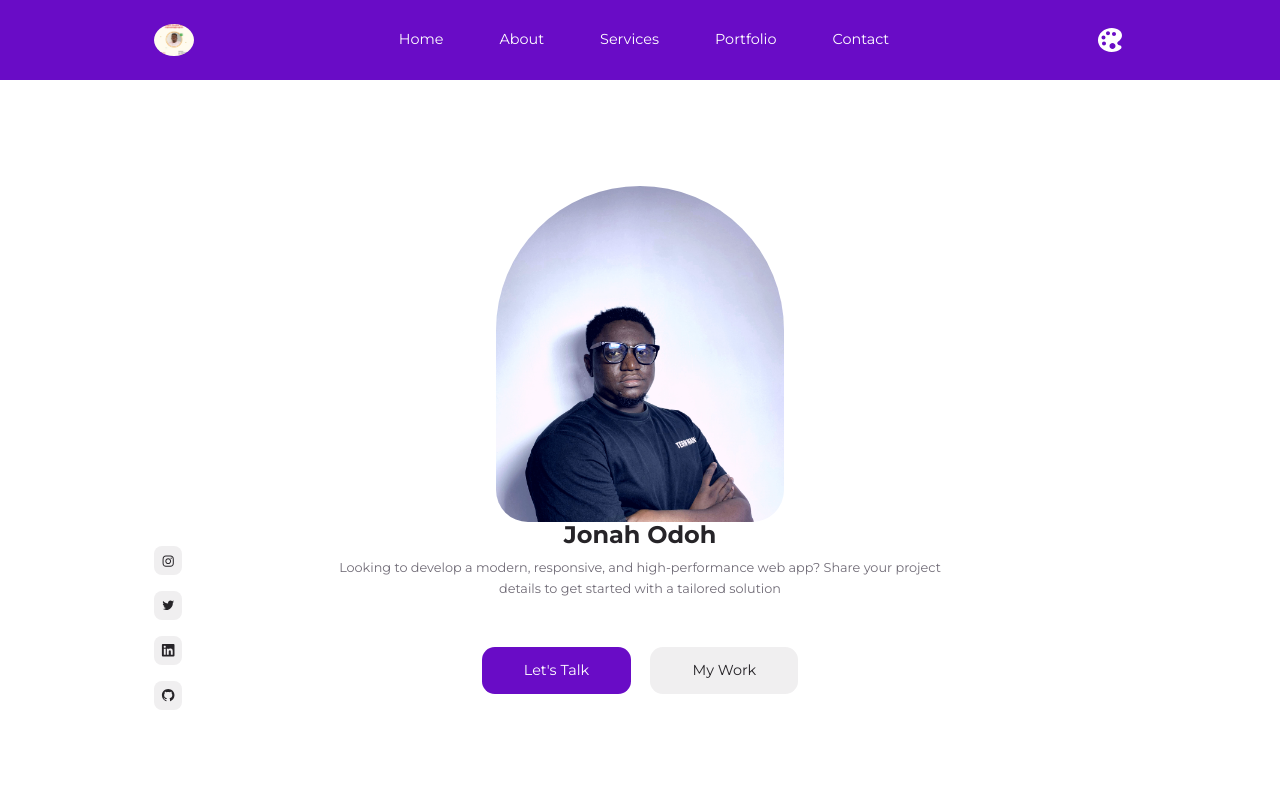
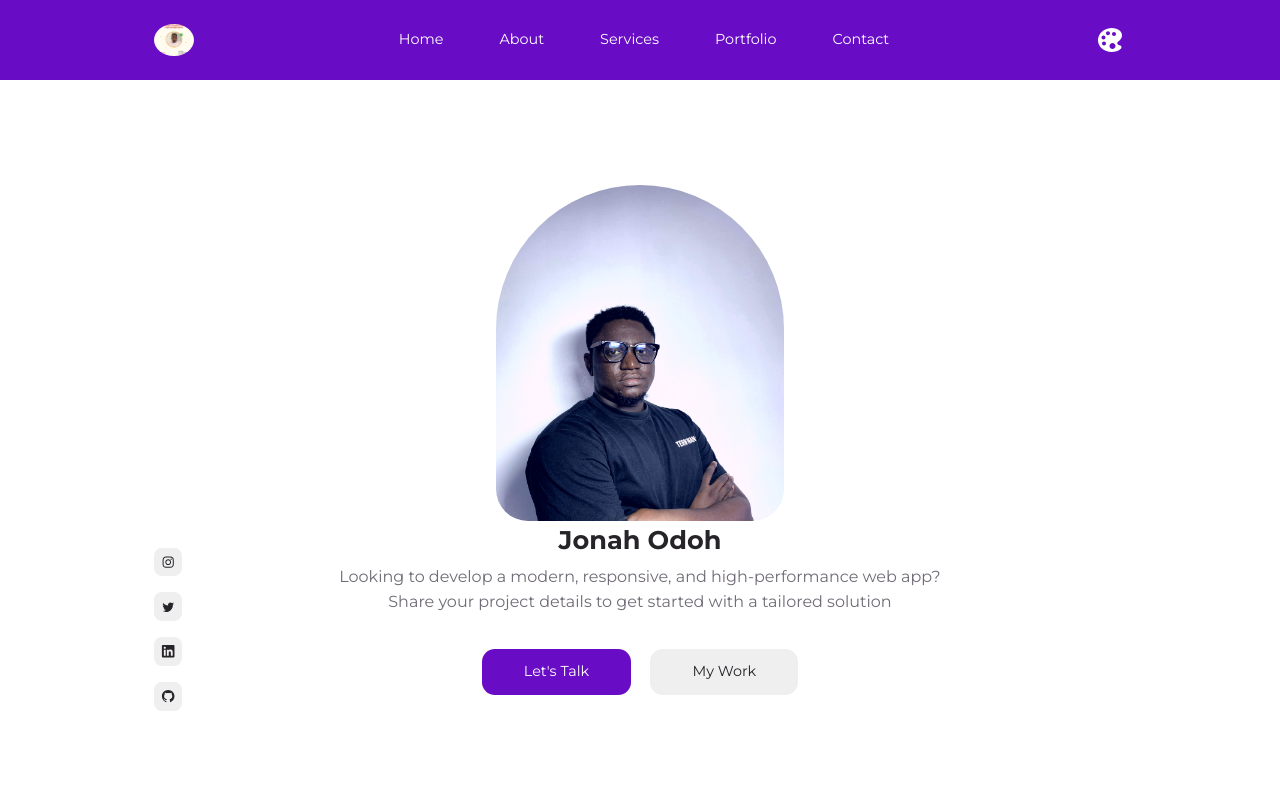
Before and after one commit to omonuj/my-portfolio, a React (Create React App) app: page / in a window 1280 px wide. Shown: the top 800 px of the page. Built offline with nearby package versions, Linux system fonts and the light colour scheme.

Commit message:
my updates

```diff
--- a/src/sections/header/header.css
+++ b/src/sections/header/header.css
@@ -25,15 +25,16 @@ header {
 }
 
 .header__container p {
-    font-size: 0.8rem;
+    font-size: 1rem;
     width: 40rem;
     text-align: center;
     margin: 0.6rem 0 2rem;
-    padding-bottom: 1rem;
+    padding-bottom: 0.1rem;
 }
 
 .header__container h3 {
-    font-size: 1.5rem;
+    padding-top: 0.3rem;
+    font-size: 1.6rem;
 }
 
 .header__cta {
```
